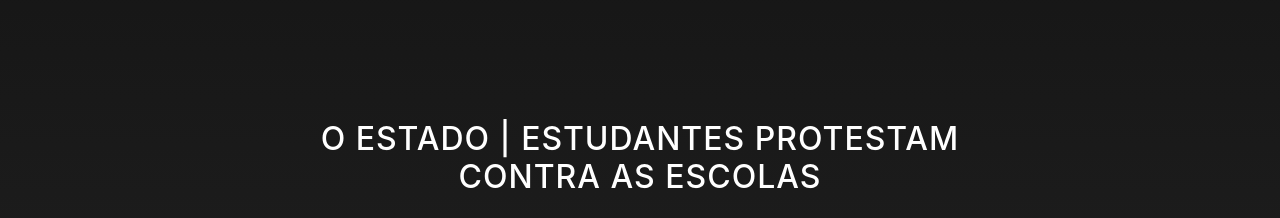
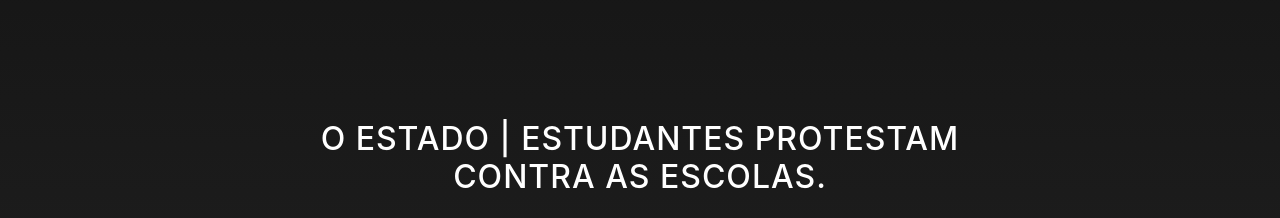
Before and after one commit to O-estado/estado_00, a website with bundled scripts: page index.html in a window 1280 px wide. Shown: the part 840-1058 px from the top of the page. Built offline with nearby package versions, Linux system fonts and the light colour scheme.

Commit message:
Update index.html

```diff
--- a/index.html
+++ b/index.html
@@ -71,7 +71,7 @@
     <div class="container">
       <div class="row">
         <div class="col-lg-8 mx-auto">
-          <h2 class="text-white mb-4">O ESTADO | ESTUDANTES PROTESTAM CONTRA AS ESCOLAS</h2>
+          <h2 class="text-white mb-4">O ESTADO | ESTUDANTES PROTESTAM CONTRA AS ESCOLAS.</h2>
           <p class="text-white-50">
             Com fortes chuvas em Itapecuru, moradores são obrigados a usarem guarda-chuva para que não se molhem.
             Estudantes também protestam contra as escolas que permitem ter aulas em tempos de chuvas, sendo que os alunos querem que não haja aula enquanto estiver chuvendo. A ideia dos estudantes é que a natureza está passando um recado.
```
